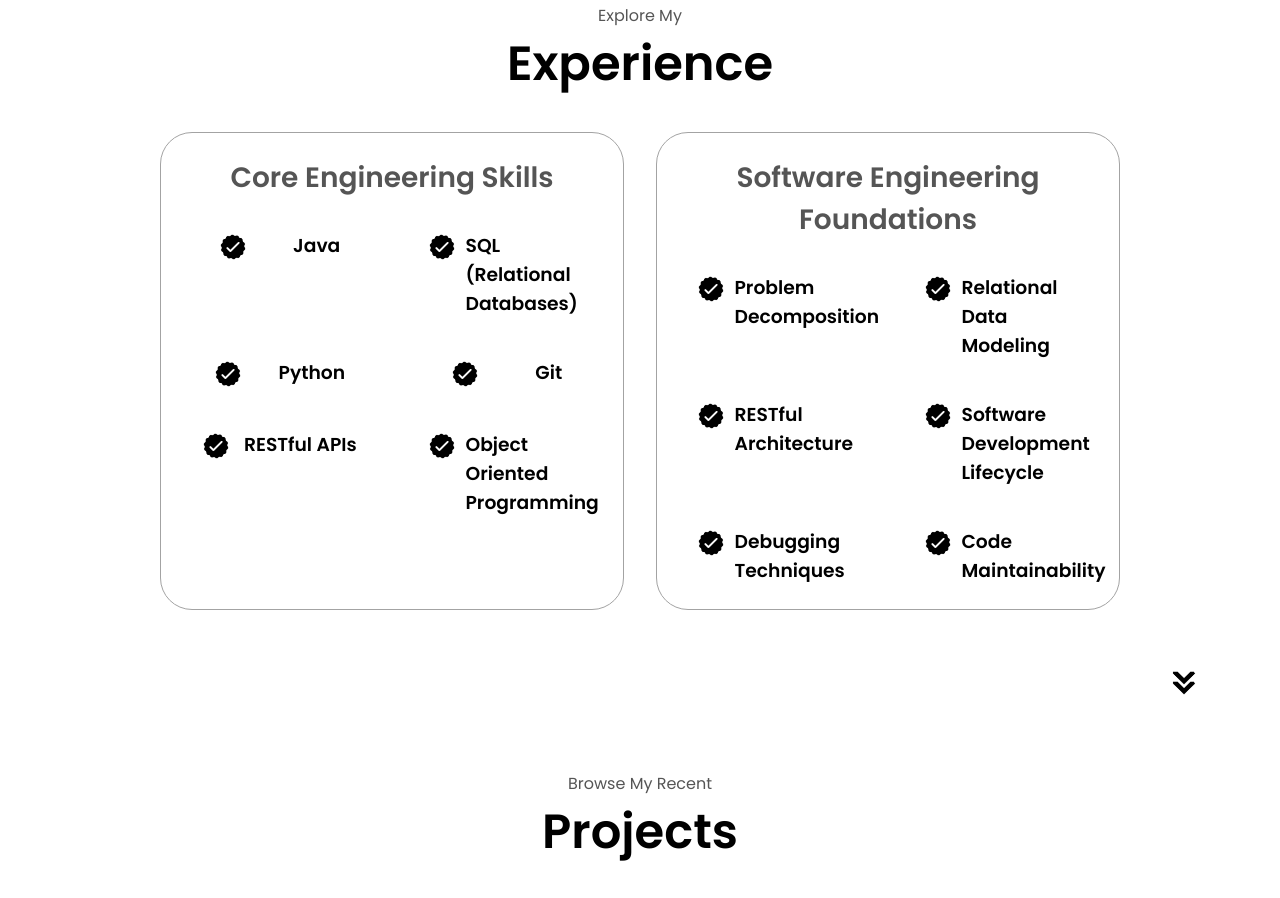
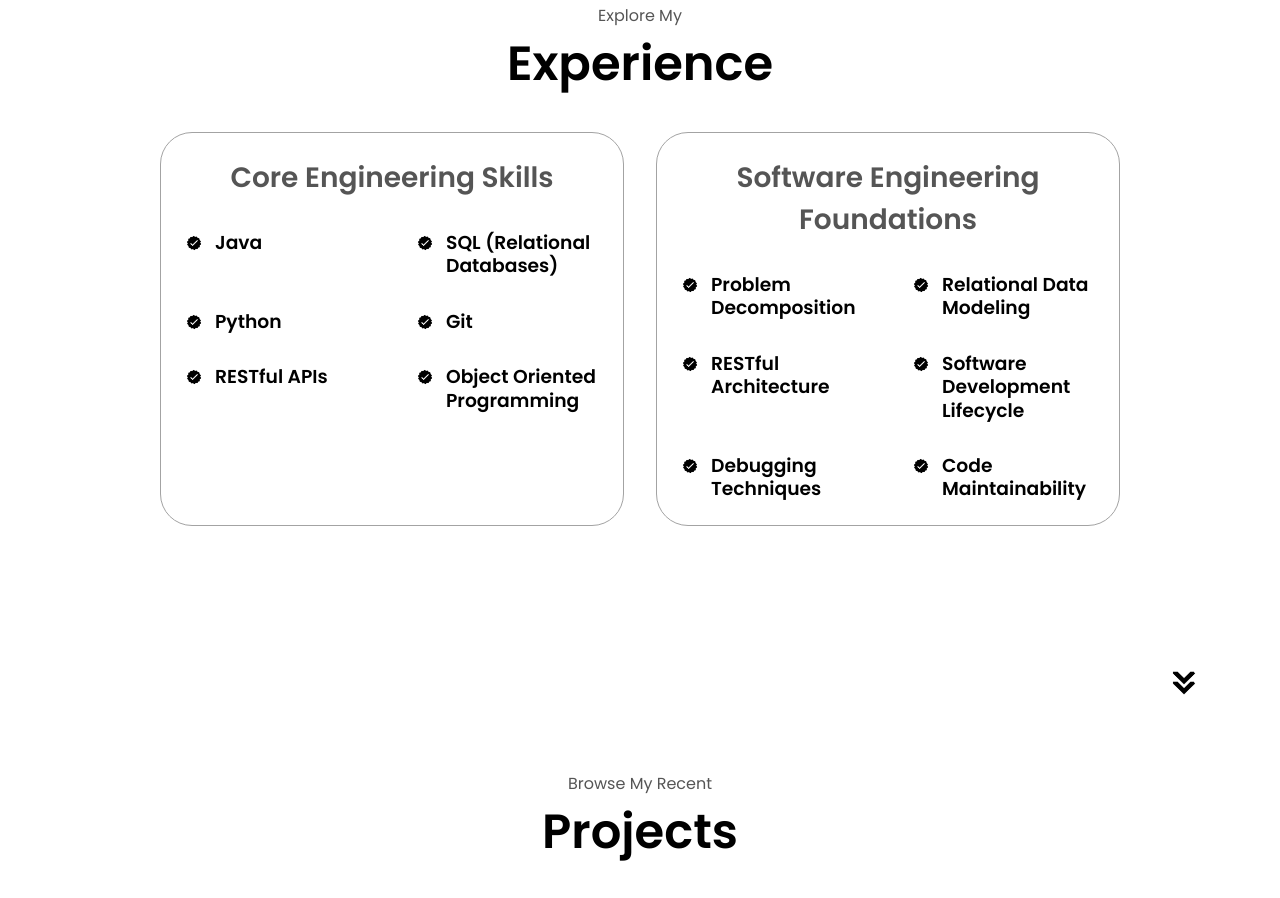
Before and after one commit to fernandosanchezscipts/fernando-portfolio, a plain HTML site: page index.html in a window 1280 px wide. Shown: the part 1693-2591 px from the top of the page. Drawn offline with Linux system fonts and the light colour scheme.

Commit message:
Fix experience section alignment and update footer copyright

```diff
--- a/index.html
+++ b/index.html
@@ -358,7 +358,7 @@
           </ul>
         </div>
       </nav>
-      <p>Copyright &#169; 2025 Fernando Sanchez. All Rights Reserved.</p>
+      <p>Copyright &#169; 2026 Fernando Sanchez. All Rights Reserved.</p>
     </footer>
     <script src="script.js"></script>
   </body>
--- a/mediaqueries.css
+++ b/mediaqueries.css
@@ -47,7 +47,7 @@
   }
 }
 
-@media screen and (max-width: 600px) {
+@media screen and (max-width: 900px) {
   #contact,
   footer {
     height: 40vh;
@@ -68,6 +68,17 @@
   .btn-container {
     flex-wrap: wrap;
   }
+
+  #experience .about-containers {
+    flex-direction: column;
+    align-items: center;
+  }
+
+  #experience .details-container {
+    width: 100%;
+    max-width: 520px;
+  }
+
   .contact-info-container {
     margin: 0;
   }
@@ -101,3 +112,9 @@
     text-align: justify;
   }
 }
+
+@media screen and (max-width: 600px) {
+  #experience .article-container {
+    grid-template-columns: 1fr;
+  }
+}
--- a/style.css
+++ b/style.css
@@ -333,24 +333,34 @@ section {
   flex-direction: column;
 }
 
-.article-container {
-  display: flex;
-  text-align: initial;
-  flex-wrap: wrap;
-  flex-direction: row;
-  gap: 2.5rem;
-  justify-content: space-around;
+#experience .article-container {
+  display: grid;
+  grid-template-columns: repeat(2, minmax(0, 1fr));
+  gap: 2rem 3rem;
+  align-items: start;
+  justify-items: start;
+  text-align: left;
 }
 
-article {
+#experience .article-container article {
   display: flex;
-  width: 10rem;
-  justify-content: space-around;
-  gap: 0.5rem;
+  align-items: flex-start;
+  justify-content: flex-start;
+  gap: 0.75rem;
+  width: auto;
 }
 
-article .icon {
+#experience .article-container article .icon {
   cursor: default;
+  width: 18px;
+  height: 18px;
+  margin-top: 3px;
+  flex: 0 0 auto;
+}
+
+#experience .article-container article h3 {
+  margin: 0;
+  line-height: 1.25;
 }
 
 /* PROJECTS SECTION */
```
Also changed, not shown: 1 other file.
